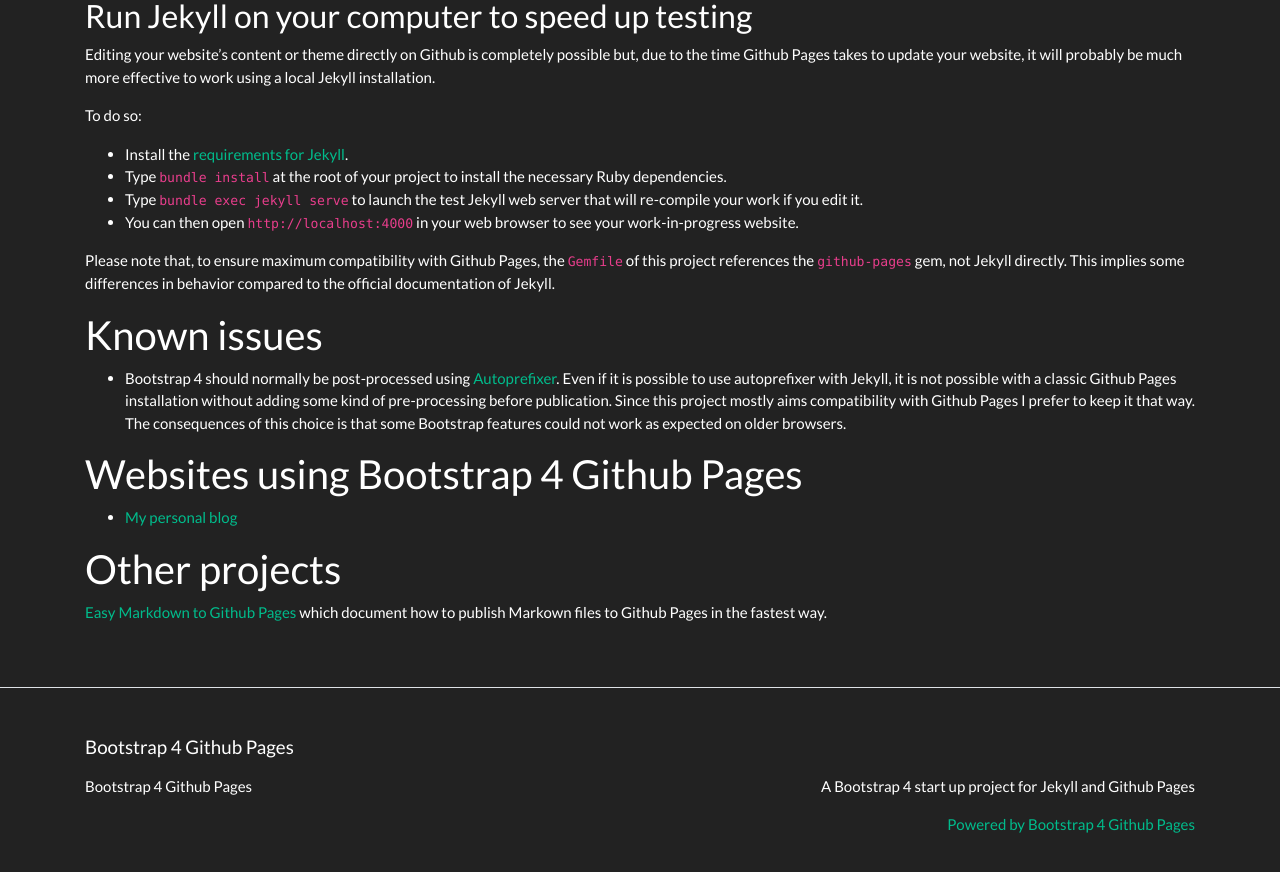
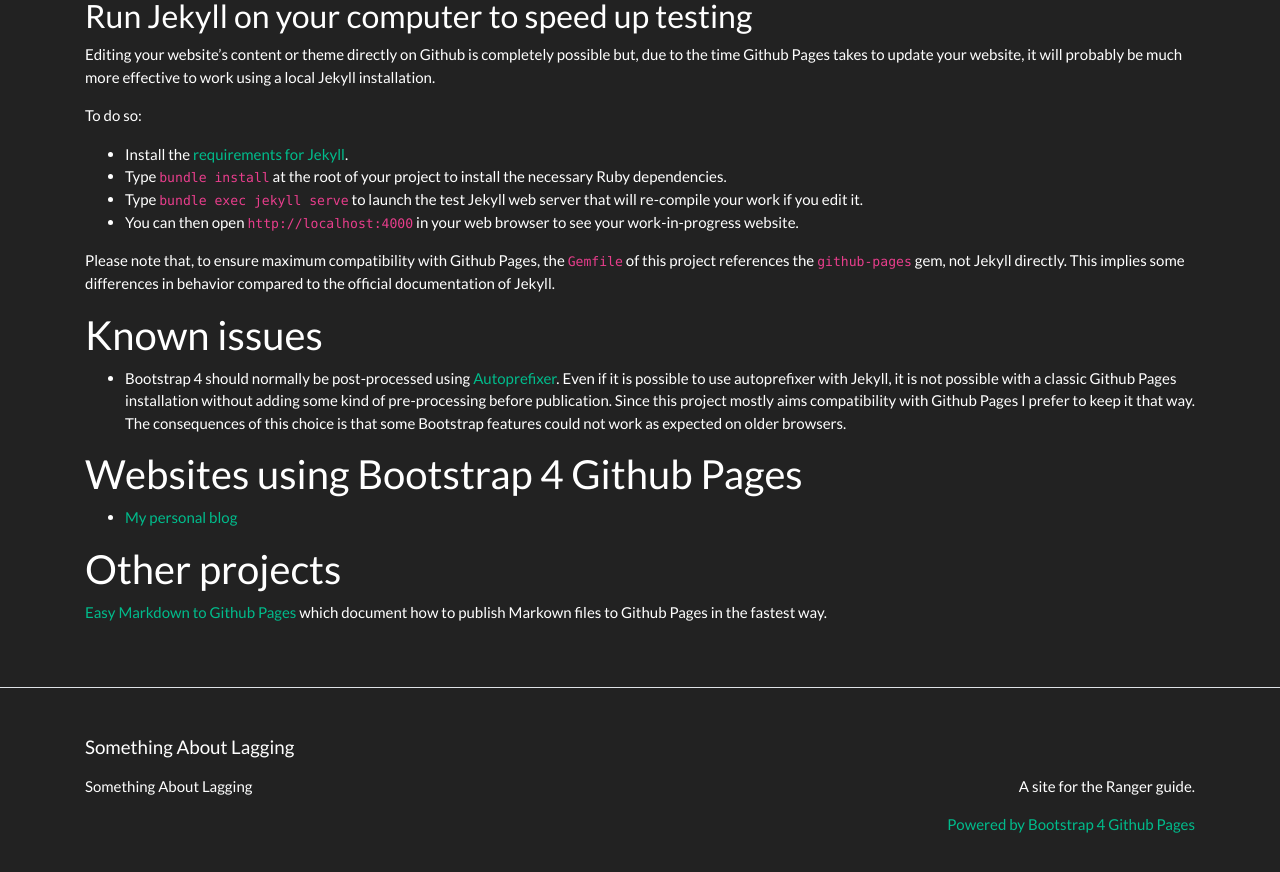
Before and after one commit to nicolas-van/bootstrap-4-github-pages, a Jekyll site: the page built from index.md, in a window 1280 px wide and 900 px high, scrolled down 1599 px. Shown: the top 872 px of the window. Built offline with Jekyll 4.4.1, drawn with Linux system fonts in a browser that asks for light colours; some of the changed text lies outside the part shown.

Commit message:
Update _config.yml

```diff
--- a/_config.yml
+++ b/_config.yml
@@ -13,16 +13,16 @@
 # you will see them accessed via {{ site.title }}, {{ site.email }}, and so on.
 # You can create any custom variable you would like, and they will be accessible
 # in the templates via {{ site.myvariable }}.
-title: Bootstrap 4 Github Pages
+title: Something About Lagging
 email: ""
 description: >- # this means to ignore newlines until "baseurl:"
-  A Bootstrap 4 start up project for Jekyll and Github Pages
+  A site for the Ranger guide.
 #baseurl: "" # the subpath of your site, e.g. /blog
 #url: "" # the base hostname & protocol for your site, e.g. http://example.com
 #twitter_username: jekyllrb
 #github_username:  jekyll
 
-repository: "TheBaconing/rangerguide"
+#repository: "TheBaconing/rangerguide"
 
 # Build settings
 plugins:
```
